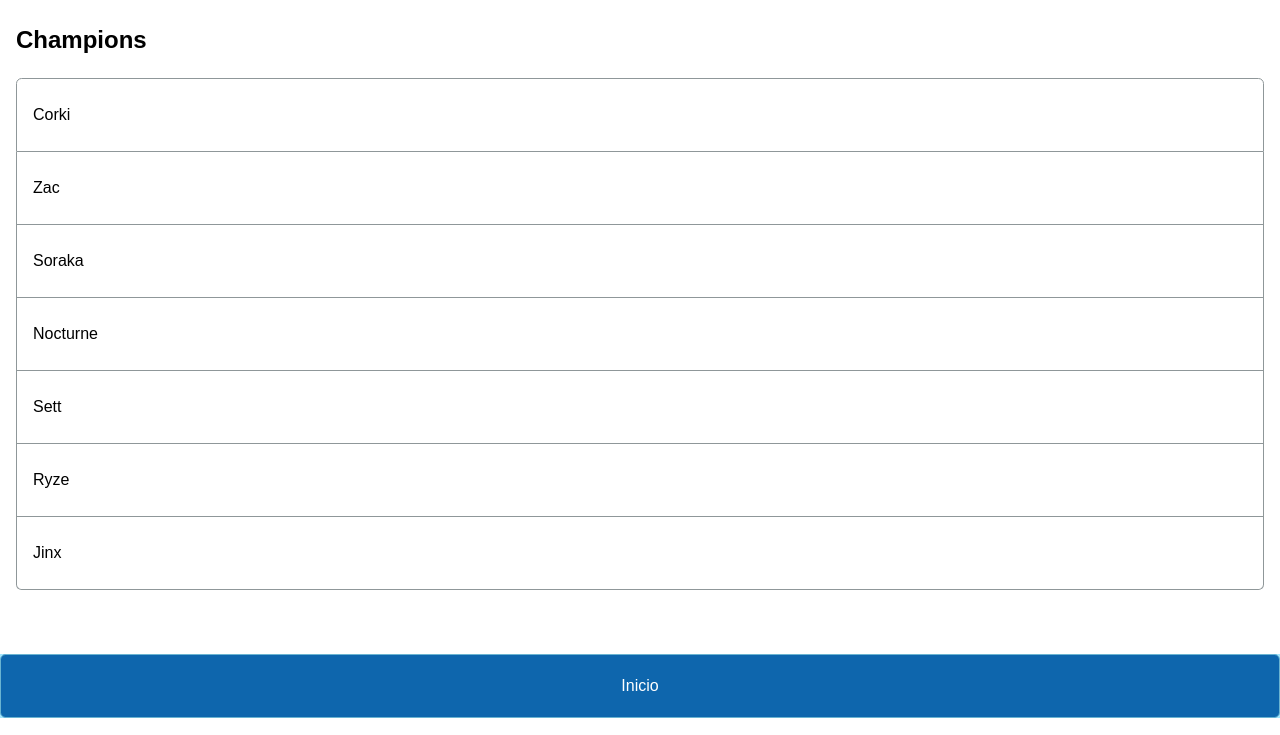
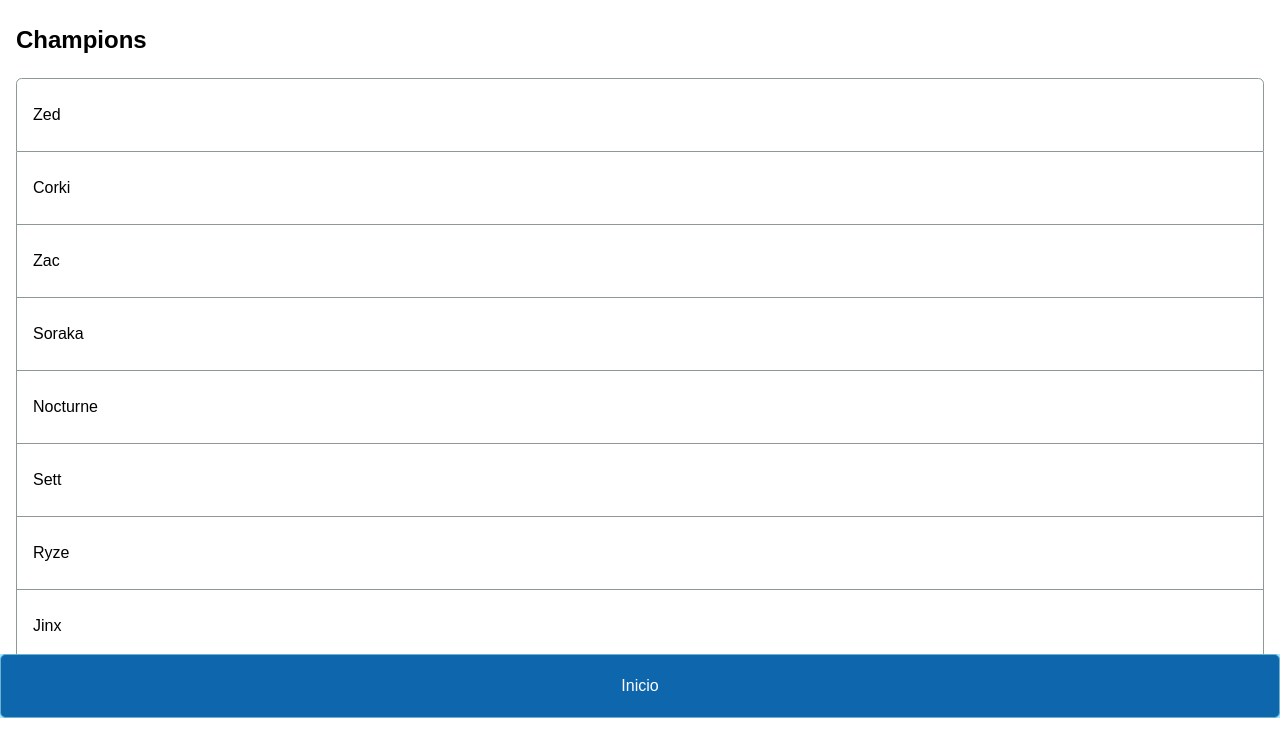
Before and after one commit to bernardo6526/TPfinalOS, a Flask app: page /home in a window 1280 px wide. Shown: the part 82-817 px from the top of the page. Run offline with Flask 2, Linux system fonts and the light colour scheme.

Commit message:
Adicionou pequeno ajuste na interface

```diff
--- a/static/estilos/estilo.css
+++ b/static/estilos/estilo.css
@@ -476,7 +476,7 @@
 
   .blockLabel{
     display: block; /* add this */
-    width: 14rem;
+    width: 18rem;
     padding-top: 0.5rem;
     padding-bottom: 0.5rem;
   }
--- a/static/scripts/script.js
+++ b/static/scripts/script.js
@@ -156,7 +156,17 @@
 }
 
 function carregaCampeoes(){
-    //addCampeao("Corki",0,0,1,1,1,1,0,0,0,0.5,1,1,0,0,1,1,1,1,1,1,1);
+    addCampeao(
+        //name,         tank, suporte,
+        "Zed",          0,      0,
+        //ad,atksp, crit, ls, let, ARMP
+        1,  0,      0,    0.1,  1,  1,
+        //ap , ah, mana, manaRegen, heal, sp, ov, fmp, mp
+         0,   1,   0,       0,       0,   0,  0,  1,  0,
+        //health, armor, mr, hr
+        0,          0,    0, 0
+    );
+
     addCampeao(
         //name,         tank, suporte,
         "Corki",          0,      0,
```
